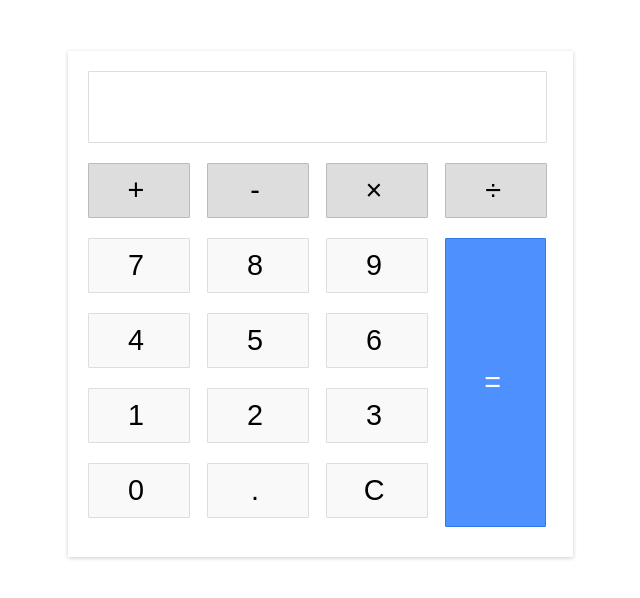
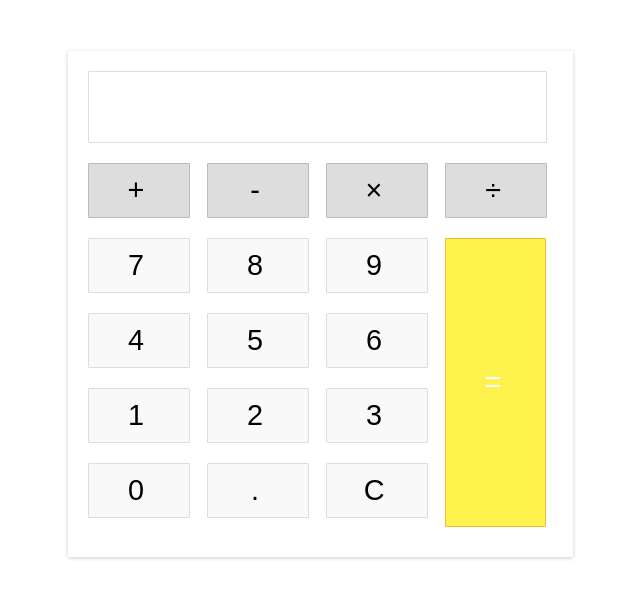
Before and after one commit to Aimanymous/Yayasan-Chill-Guy, a plain HTML site: page index.html in a window 1280 px wide. Shown: the whole page, without its empty margins (320-960 px from the left). Drawn offline with Linux system fonts and the light colour scheme.

Commit message:
Change Color

```diff
--- a/styles.css
+++ b/styles.css
@@ -93,7 +93,7 @@ body {
 
   div.equal {
     display: inline-block;
-    border: 1px solid #3079ED;
+    border: 1px solid #edbb30;
     border-radius: 1px;
     width: 17%;
     text-align: center;
@@ -102,12 +102,12 @@ body {
     vertical-align: top;
     cursor: pointer;
     color: #FFF;
-    background-color: #4d90fe;
+    background-color: #fef24d;
     transition: all .2s ease-in-out;
   }
 
   div.equal:hover {
-    background-color: #307CF9;
+    background-color: #f9db30;
     -webkit-box-shadow: 0px 1px 4px 0px rgba(0, 0, 0, 0.2);
     box-shadow: 0px 1px 4px 0px rgba(0, 0, 0, 0.2);
     border-color: #1857BB;
```
